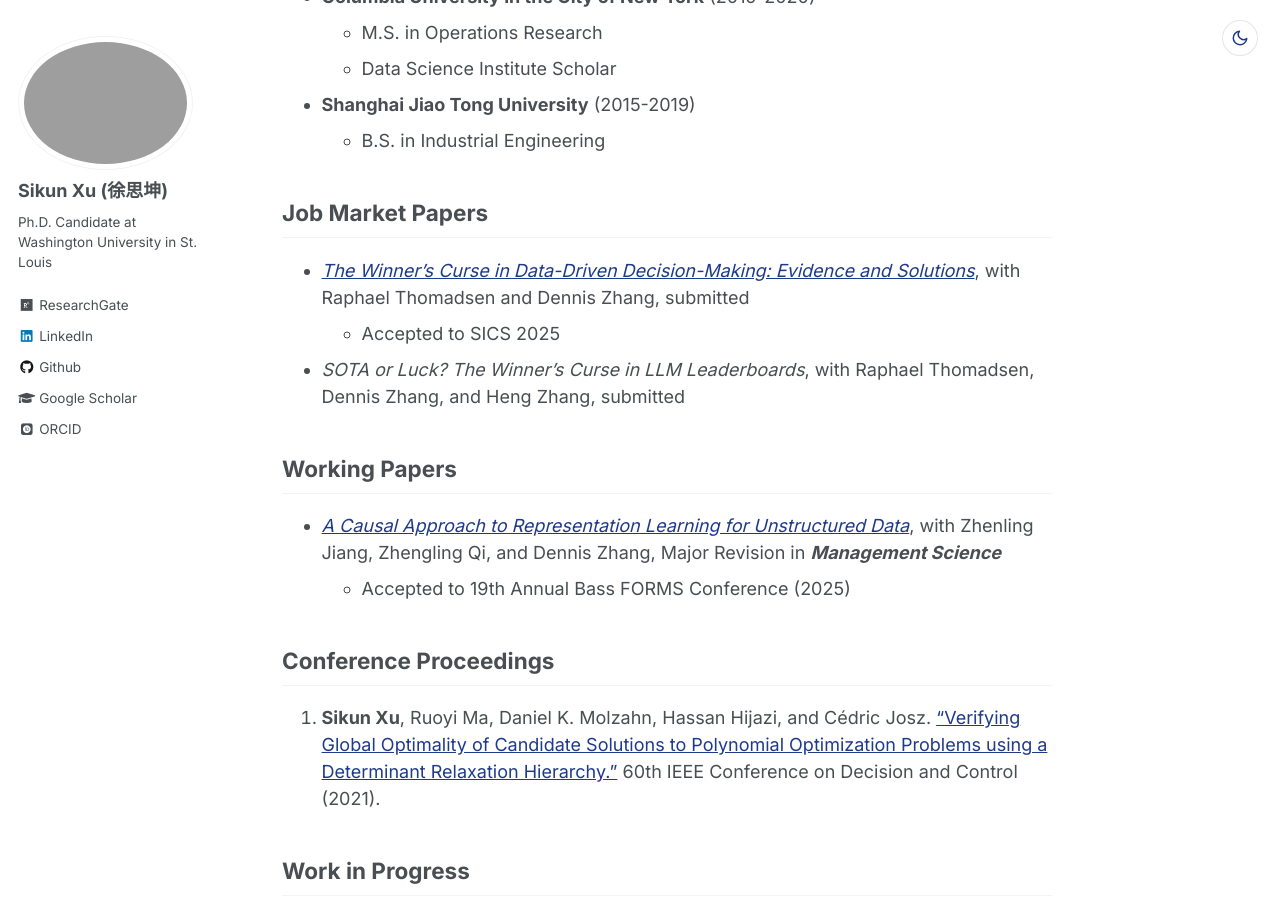
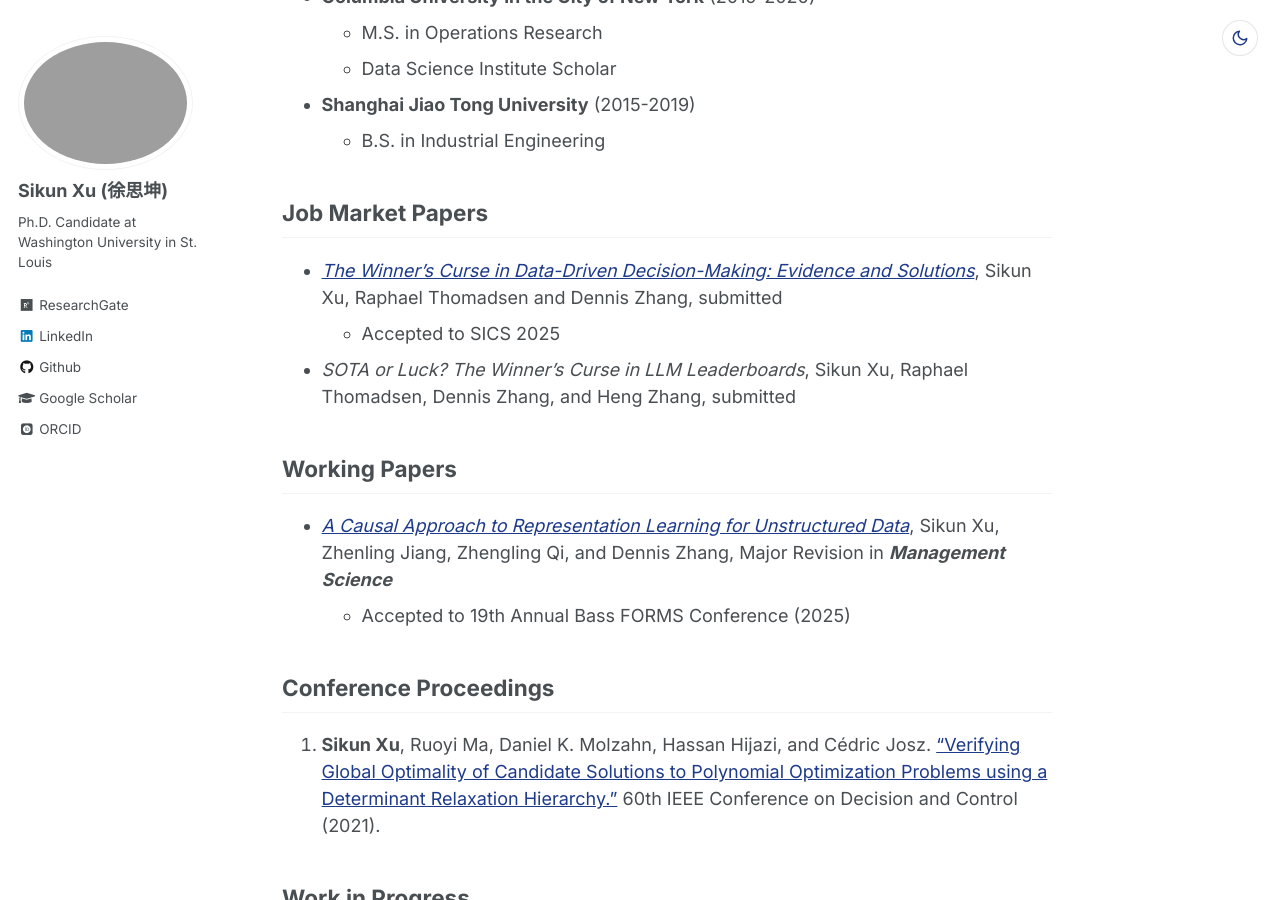
Before and after one commit to iamsikun/iamsikun.github.io, a Jekyll site: the page built from _pages/about.md, in a window 1280 px wide and 900 px high, scrolled down 711 px. Built offline with Jekyll 4.4.1, drawn with Linux system fonts in a browser that asks for light colours; some web fonts are replaced.

Commit message:
Updated main page

```diff
--- a/_pages/about.md
+++ b/_pages/about.md
@@ -29,12 +29,12 @@ I am a Ph.D. candidate at Olin Business School, Washington University in St. Lou
   * B.S. in Industrial Engineering
 
 ## Job Market Papers
-* [*The Winner's Curse in Data-Driven Decision-Making: Evidence and Solutions*](https://papers.ssrn.com/sol3/papers.cfm?abstract_id=5930537), with Raphael Thomadsen and Dennis Zhang, submitted
+* [*The Winner's Curse in Data-Driven Decision-Making: Evidence and Solutions*](https://papers.ssrn.com/sol3/papers.cfm?abstract_id=5930537), Sikun Xu, Raphael Thomadsen and Dennis Zhang, submitted
   * Accepted to SICS 2025
-* *SOTA or Luck? The Winner’s Curse in LLM Leaderboards*, with Raphael Thomadsen, Dennis Zhang, and Heng Zhang, submitted
+* *SOTA or Luck? The Winner’s Curse in LLM Leaderboards*, Sikun Xu, Raphael Thomadsen, Dennis Zhang, and Heng Zhang, submitted
 
 ## Working Papers
-* [*A Causal Approach to Representation Learning for Unstructured Data*](https://papers.ssrn.com/sol3/papers.cfm?abstract_id=5309826), with Zhenling Jiang, Zhengling Qi, and Dennis Zhang, Major Revision in ***Management Science***
+* [*A Causal Approach to Representation Learning for Unstructured Data*](https://papers.ssrn.com/sol3/papers.cfm?abstract_id=5309826), Sikun Xu, Zhenling Jiang, Zhengling Qi, and Dennis Zhang, Major Revision in ***Management Science***
   * Accepted to 19th Annual Bass FORMS Conference (2025)
 
 
```
